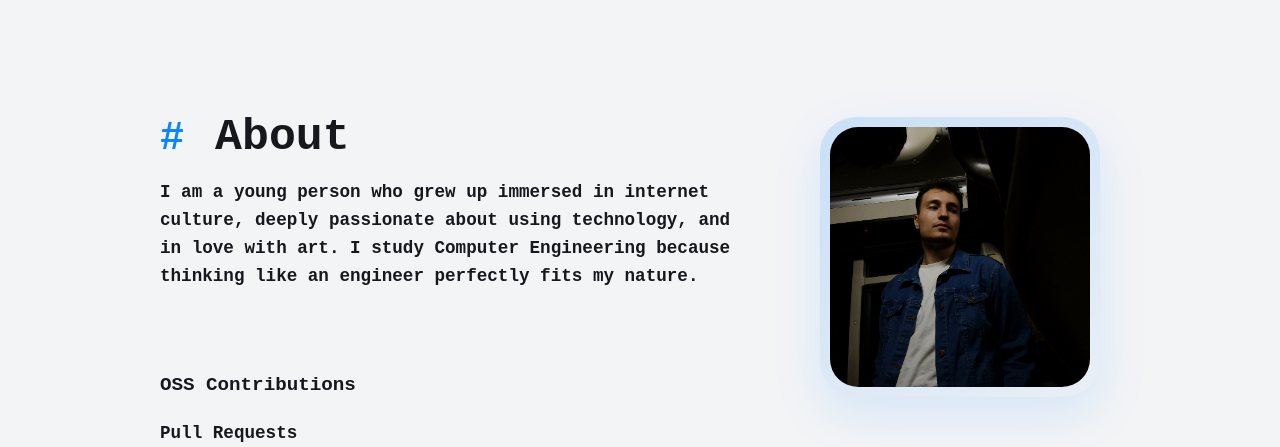
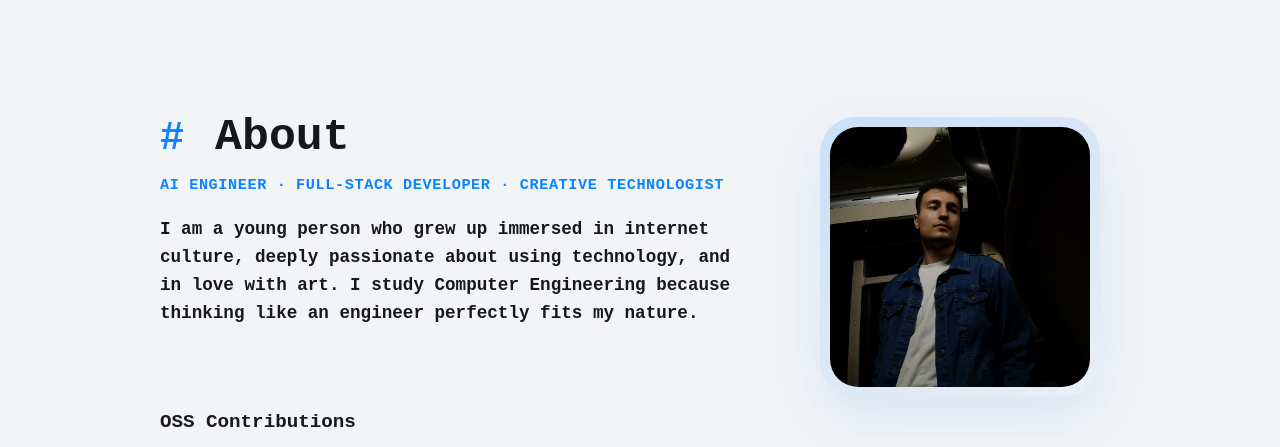
Before and after one commit to myz21/myz21.github.io, a website built with Vite: page index.html in a window 1280 px wide. Shown: the part 146-593 px from the top of the page. Built offline with nearby package versions, Linux system fonts and the light colour scheme; a web font is replaced by a local one.

Commit message:
feat: clarify professional focus on about page

```diff
--- a/assets/styles/main.css
+++ b/assets/styles/main.css
@@ -783,6 +783,16 @@ a:not(.social-link):hover {
   margin-bottom: 20px
 }
 
+.role-tagline {
+  color: var(--color-primary);
+  font-size: .95rem !important;
+  font-weight: 700;
+  letter-spacing: .04em;
+  line-height: 1.5 !important;
+  margin: -4px 0 18px !important;
+  text-transform: uppercase
+}
+
 .about-portrait-shell {
   flex-shrink: 0;
   width: 100%;
--- a/index.html
+++ b/index.html
@@ -111,6 +111,7 @@
         <div class="about-section about-hero">
           <div class="about-copy">
             <h1><span class="title-hashtag">#</span> About</h1>
+            <p class="role-tagline">AI Engineer · Full-Stack Developer · Creative Technologist</p>
             <p style="font-size: 1.1em; line-height: 1.6; margin-bottom: 20px;">
               I am a young person who grew up immersed in internet culture, deeply passionate about using technology,
               and in love with art. I study Computer Engineering because thinking like an engineer perfectly fits my
```
